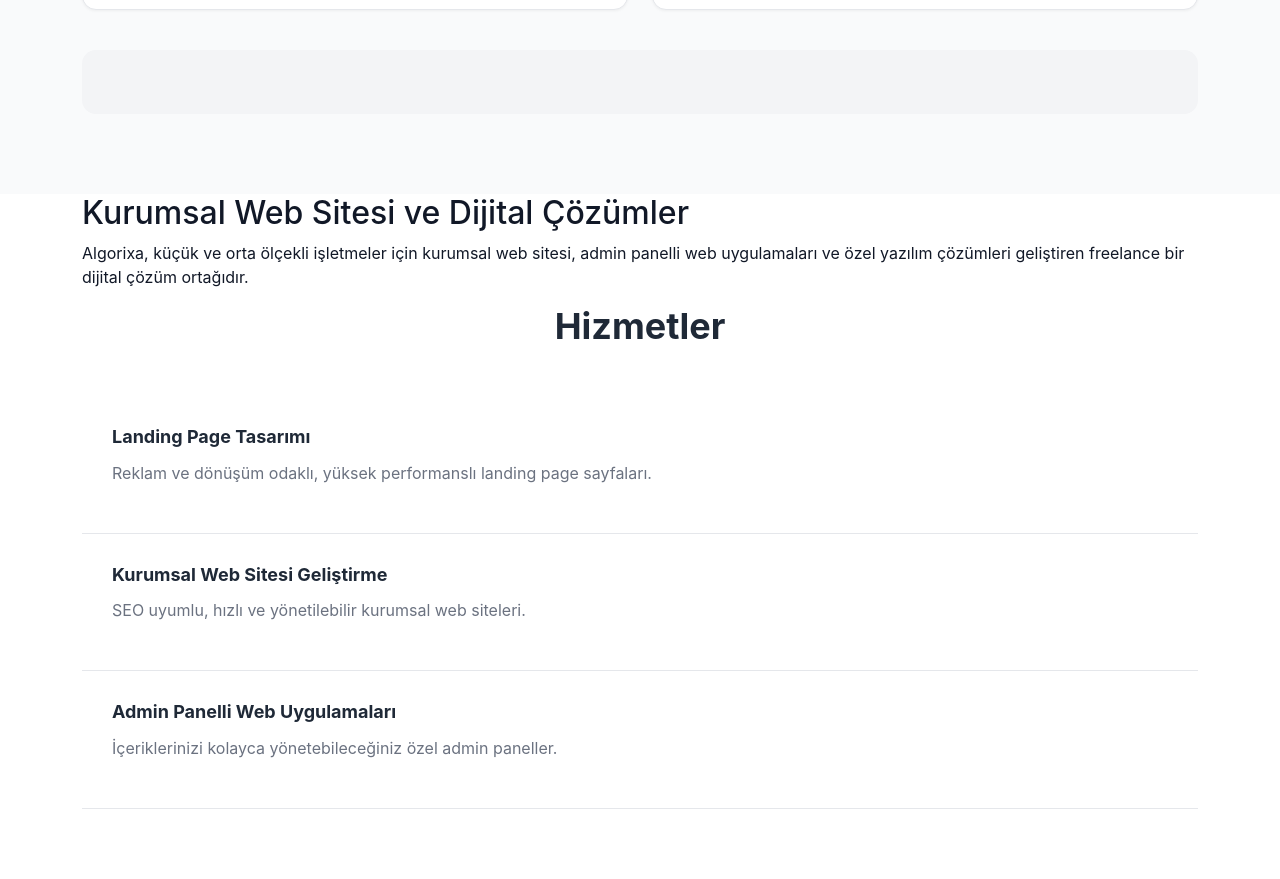
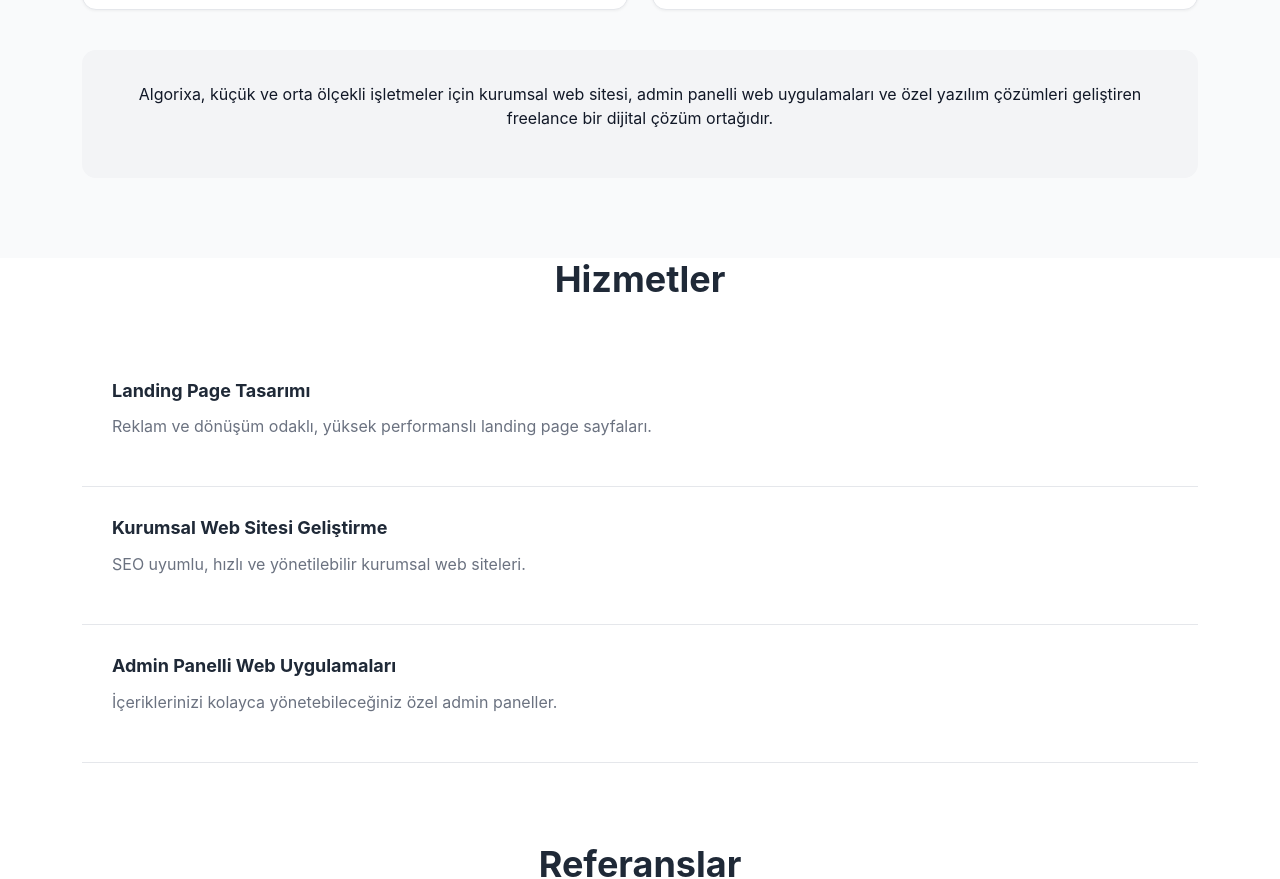
Before and after one commit to Enes-Derin/algorixa-frontend, a React (Vite) app: page / in a window 1280 px wide. Shown: the part 1160-2039 px from the top of the page. Built offline with nearby package versions, Linux system fonts and the light colour scheme; no server answers.

Commit message:
arayüz iyileştirmeleri

```diff
--- a/src/components/SeoContent.jsx
+++ b/src/components/SeoContent.jsx
@@ -2,7 +2,6 @@
     return (
         <section className="seo-content">
             <div className="container">
-                <h2>Kurumsal Web Sitesi ve Dijital Çözümler</h2>
                 <p>
                     Algorixa, küçük ve orta ölçekli işletmeler için
                     kurumsal web sitesi, admin panelli web uygulamaları
--- a/src/components/Why.jsx
+++ b/src/components/Why.jsx
@@ -1,3 +1,5 @@
+import SeoContent from "./SeoContent";
+
 const Why = () => {
     const reasons = [
         {
@@ -47,6 +49,7 @@
                 </div>
 
                 <div style={{ marginTop: "40px", padding: "32px", backgroundColor: "#f3f4f6", borderRadius: "14px", textAlign: "center" }}>
+                    <SeoContent />
                 </div>
             </div>
         </section>
--- a/src/pages/Home.jsx
+++ b/src/pages/Home.jsx
@@ -14,7 +14,6 @@
             <Navbar />
             <Hero />
             <Why />
-            <SeoContent />
             <Services />
             <Projects />
             <Contact />
```
